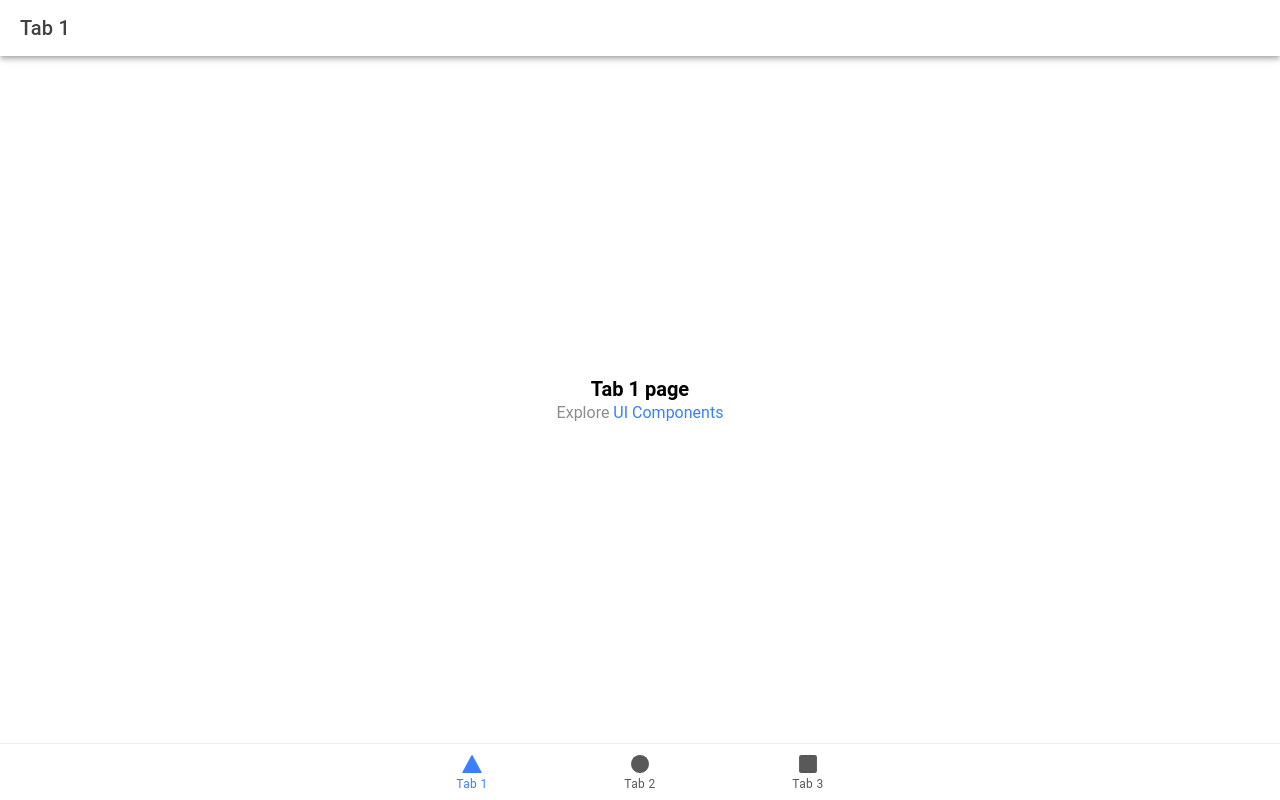
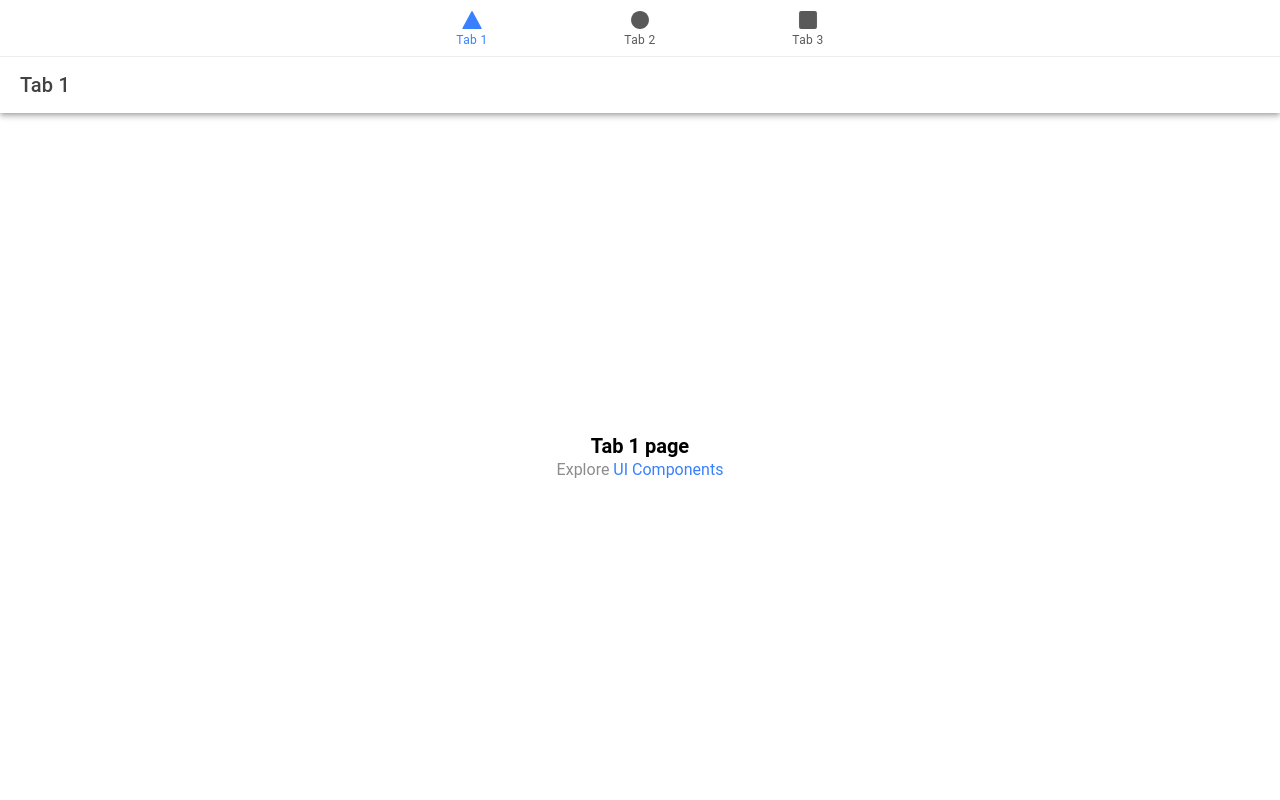
Before and after one commit to RawrBear/ionic-test, a React (Vite) app in the folder pokemonapp/: page /tab1 in a window 1280 px wide. Built offline with nearby package versions, Linux system fonts and the light colour scheme.

Commit message:
Added Tailwind, haven't connected it yet

```diff
--- a/pokemonapp/package.json
+++ b/pokemonapp/package.json
@@ -40,6 +40,7 @@
     "eslint": "^8.35.0",
     "eslint-plugin-react": "^7.32.2",
     "jsdom": "^21.1.0",
+    "tailwindcss": "^3.3.2",
     "typescript": "^4.9.3",
     "vite": "^4.1.0",
     "vitest": "^0.29.2"
--- a/pokemonapp/src/App.tsx
+++ b/pokemonapp/src/App.tsx
@@ -1,4 +1,4 @@
-import { Redirect, Route } from 'react-router-dom';
+import { Redirect, Route } from "react-router-dom";
 import {
   IonApp,
   IonIcon,
@@ -7,32 +7,33 @@ import {
   IonTabBar,
   IonTabButton,
   IonTabs,
-  setupIonicReact
-} from '@ionic/react';
-import { IonReactRouter } from '@ionic/react-router';
-import { ellipse, square, triangle } from 'ionicons/icons';
-import Tab1 from './pages/Tab1';
-import Tab2 from './pages/Tab2';
-import Tab3 from './pages/Tab3';
+  IonToggle,
+  setupIonicReact,
+} from "@ionic/react";
+import { IonReactRouter } from "@ionic/react-router";
+import { ellipse, square, triangle } from "ionicons/icons";
+import Tab1 from "./pages/Tab1";
+import Tab2 from "./pages/Tab2";
+import Tab3 from "./pages/Tab3";
 
 /* Core CSS required for Ionic components to work properly */
-import '@ionic/react/css/core.css';
+import "@ionic/react/css/core.css";
 
 /* Basic CSS for apps built with Ionic */
-import '@ionic/react/css/normalize.css';
-import '@ionic/react/css/structure.css';
-import '@ionic/react/css/typography.css';
+import "@ionic/react/css/normalize.css";
+import "@ionic/react/css/structure.css";
+import "@ionic/react/css/typography.css";
 
 /* Optional CSS utils that can be commented out */
-import '@ionic/react/css/padding.css';
-import '@ionic/react/css/float-elements.css';
-import '@ionic/react/css/text-alignment.css';
-import '@ionic/react/css/text-transformation.css';
-import '@ionic/react/css/flex-utils.css';
-import '@ionic/react/css/display.css';
+import "@ionic/react/css/padding.css";
+import "@ionic/react/css/float-elements.css";
+import "@ionic/react/css/text-alignment.css";
+import "@ionic/react/css/text-transformation.css";
+import "@ionic/react/css/flex-utils.css";
+import "@ionic/react/css/display.css";
 
 /* Theme variables */
-import './theme/variables.css';
+import "./theme/variables.css";
 
 setupIonicReact();
 
@@ -54,7 +55,7 @@ const App: React.FC = () => (
             <Redirect to="/tab1" />
           </Route>
         </IonRouterOutlet>
-        <IonTabBar slot="bottom">
+        <IonTabBar slot="top">
           <IonTabButton tab="tab1" href="/tab1">
             <IonIcon aria-hidden="true" icon={triangle} />
             <IonLabel>Tab 1</IonLabel>
@@ -68,6 +69,7 @@ const App: React.FC = () => (
             <IonLabel>Tab 3</IonLabel>
           </IonTabButton>
         </IonTabBar>
+        <IonToggle>Dark/Light</IonToggle>
       </IonTabs>
     </IonReactRouter>
   </IonApp>
```
Also changed, not shown: pokemonapp/tailwind.config.js (added, +8 -0 lines), 1 other file (tests, documents, lock files or other folders).
